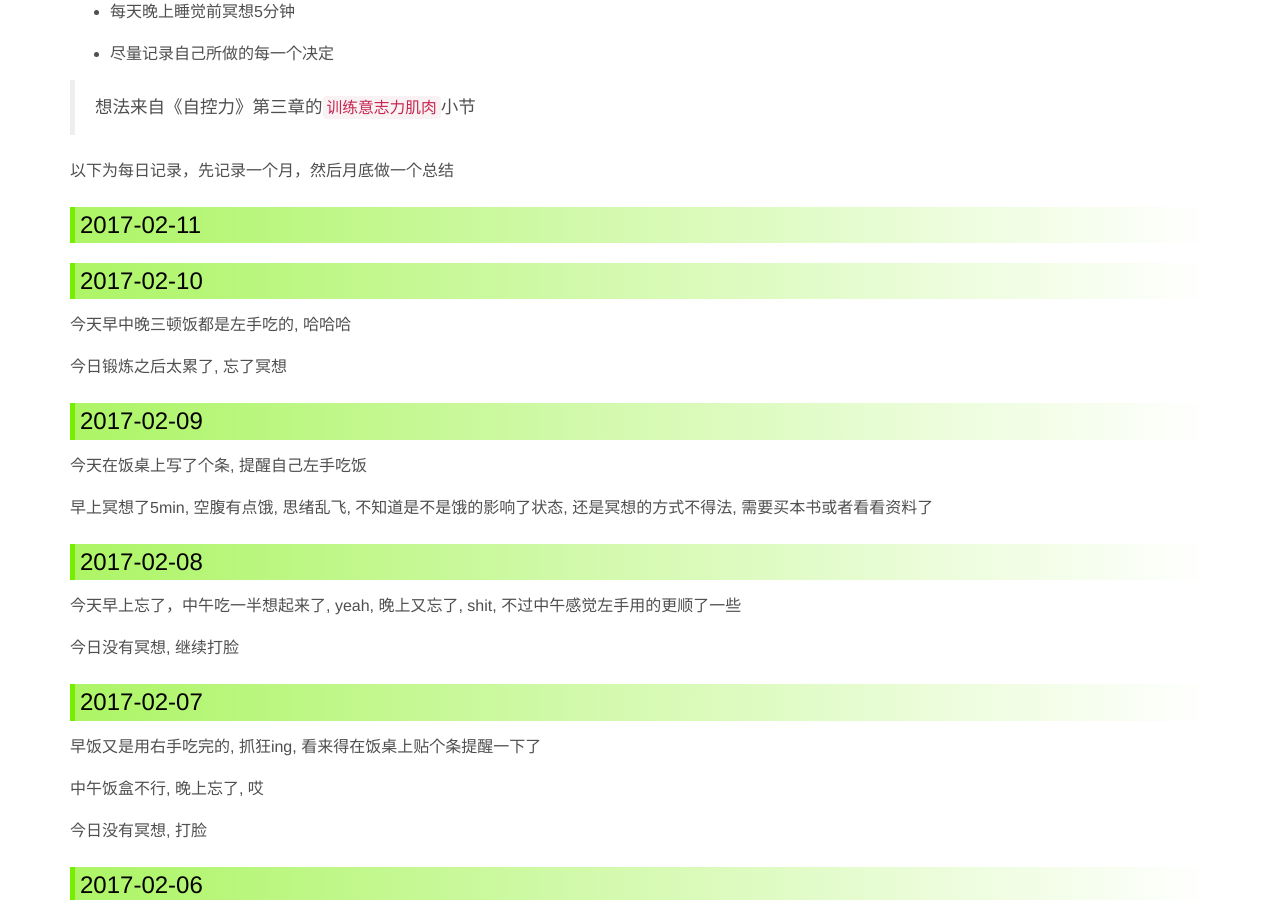
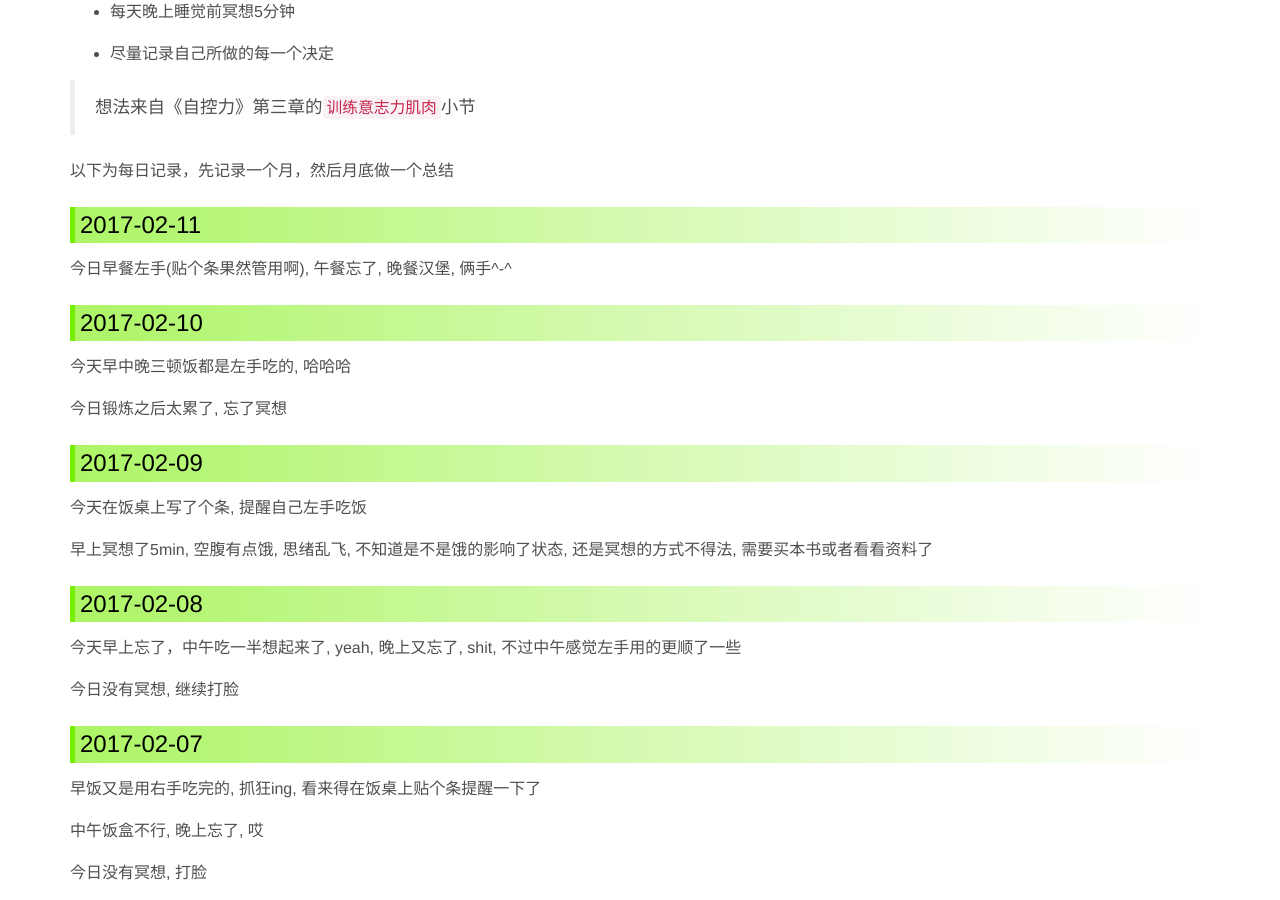
Before and after one commit to ronniewang/ronniewang.github.io, a Jekyll site: the page built from _posts/2017-02-04-willpower-experiment.md, in a window 1280 px wide and 900 px high, scrolled down 578 px. Built offline with Jekyll 4.4.1, drawn with Linux system fonts in a browser that asks for light colours.

Commit message:
update files

```diff
--- a/_posts/2017-02-04-willpower-experiment.md
+++ b/_posts/2017-02-04-willpower-experiment.md
@@ -28,6 +28,8 @@ description: 意志力很宝贵, 用着用着就没了, 有什么办法能提升
 以下为每日记录，先记录一个月，然后月底做一个总结
 
 ### 2017-02-11
+
+今日早餐左手(贴个条果然管用啊), 午餐忘了, 晚餐汉堡, 俩手^-^
 
 ### 2017-02-10
 
```
